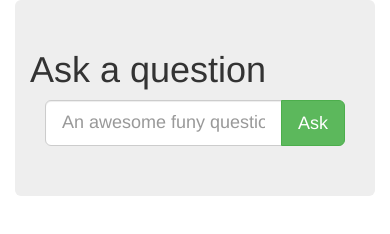
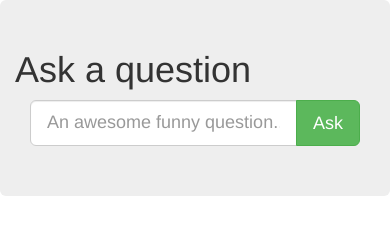
Before and after one commit to alxolr/ws-chat, a website: page index.html in a window 390 px wide. Drawn offline with nearby package versions, Linux system fonts and the light colour scheme.

Commit message:
Fixed the mobile friendlines

```diff
--- a/index.html
+++ b/index.html
@@ -6,11 +6,12 @@
   </head>
   <body>
     <div class="container">
+      <div class="row">
         <div class="jumbotron">
           <h1>Ask a question</h1>
           <div class="col-sm-12">
             <div class="input-group input-group-lg">
-            <input id="question" type="text" class="form-control" placeholder="An awesome funy question...">
+              <input id="question" type="text" class="form-control" placeholder="An awesome funny question...">
               <span class="input-group-btn">
                 <button class="btn btn-success" name="name" onclick="askQuestion()">Ask</button>
               </span>
```
Lines whose indentation alone changed are shown as unchanged.
